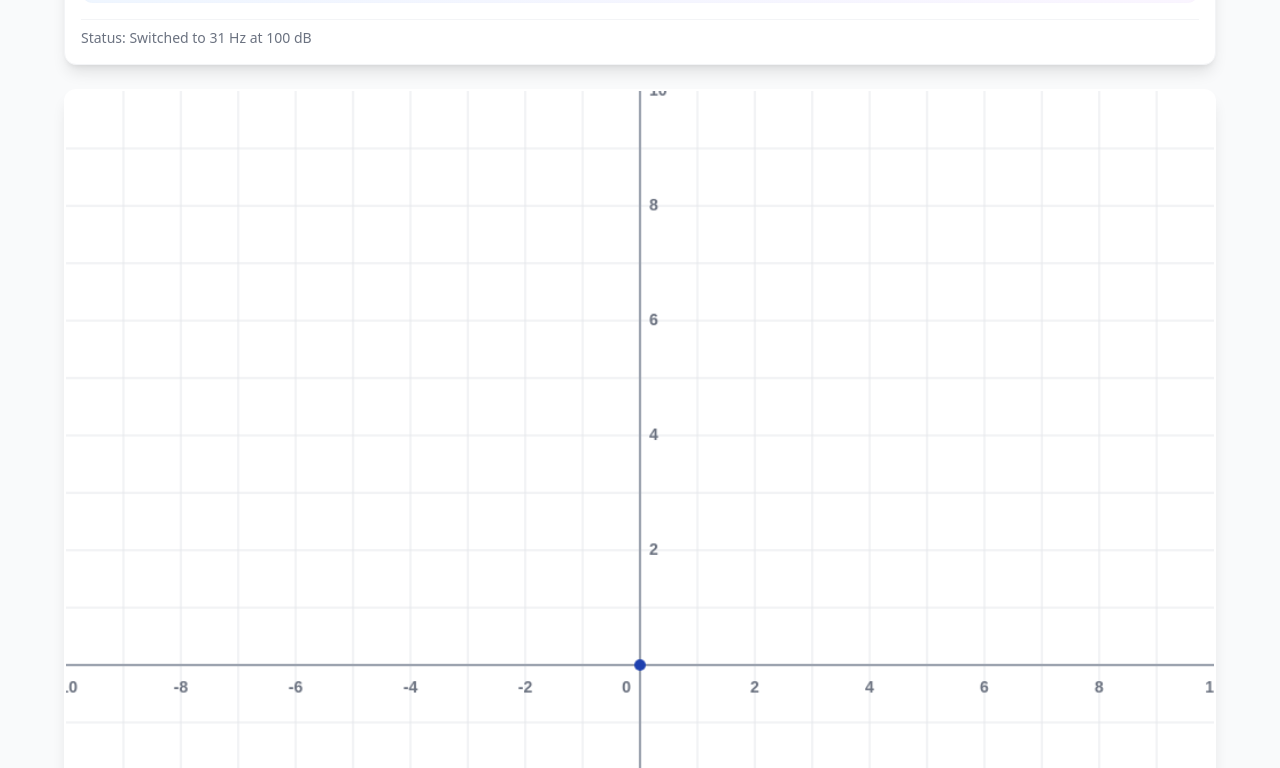
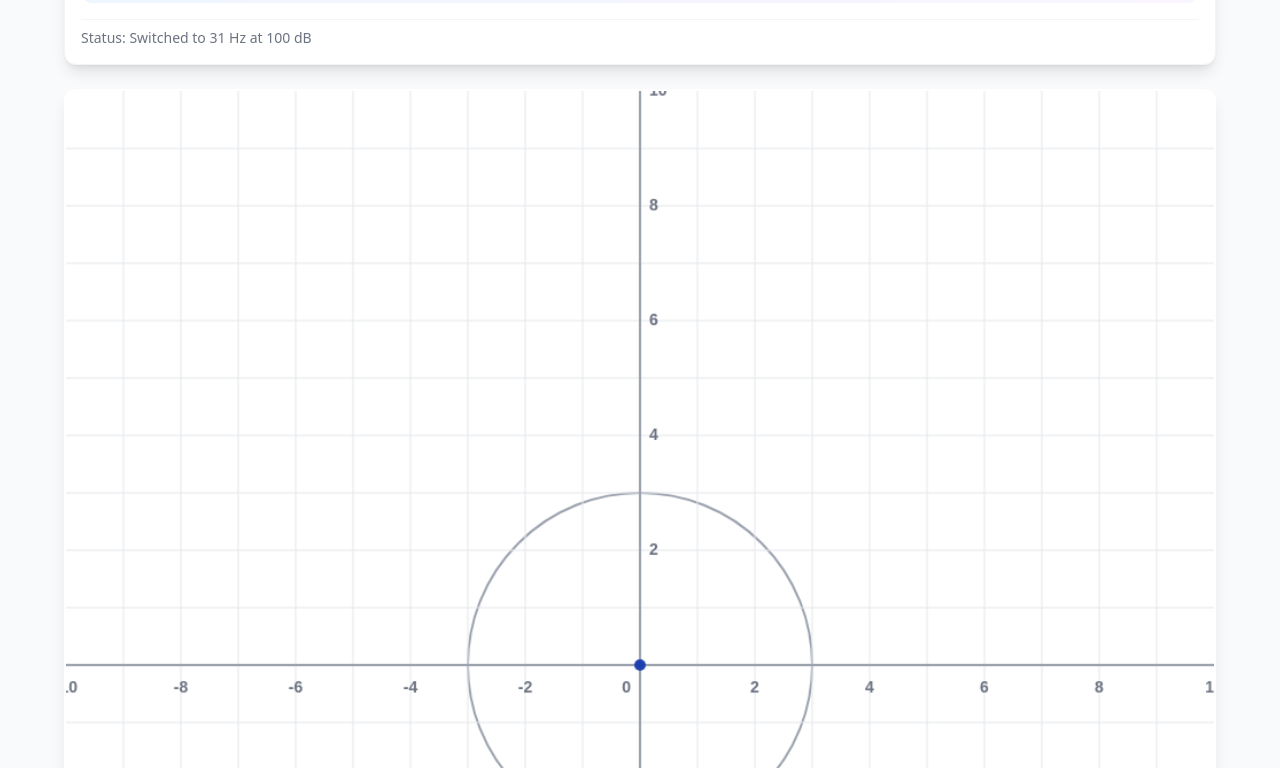
Before and after one commit to cjeon3/Sound-Object-Phenomenon-App, a plain HTML site: page index.html in a window 1280 px wide. Shown: the part 992-1760 px from the top of the page. Drawn offline with nearby package versions, Linux system fonts and the light colour scheme.

Commit message:
Update index.html

```diff
--- a/index.html
+++ b/index.html
@@ -5,7 +5,6 @@
     <meta name="viewport" content="width=device-width, initial-scale=1.0, maximum-scale=1.0, user-scalable=no">
     <title>Sound Object Visualization Research Tool</title>
 
-    <!-- PWA Meta Tags -->
     <link rel="manifest" href="manifest.json">
     <meta name="mobile-web-app-capable" content="yes">
     <meta name="apple-mobile-web-app-capable" content="yes">
@@ -14,7 +13,6 @@
     <meta name="theme-color" content="#1e40af">
     <meta name="description" content="Draw and analyze perceived sound shapes for acoustic research">
 
-    <!-- iOS Icons -->
     <link rel="apple-touch-icon" href="icon-192.png">
 
     <script src="https://cdn.tailwindcss.com"></script>
@@ -267,7 +265,6 @@
             </div>
         </div>
 
-        <!-- Google Sheets Export Section -->
         <div class="bg-gradient-to-r from-emerald-50 to-teal-50 p-6 rounded-xl shadow-lg border-2 border-emerald-200">
             <h3 class="text-xl font-bold text-emerald-800 mb-3 flex items-center gap-2">
                 <svg class="w-6 h-6" fill="none" stroke="currentColor" viewBox="0 0 24 24">
@@ -304,6 +301,7 @@
         const CANVAS_SIZE = 1000;
         const UNIT_RANGE = 10;
         const SCALE_FACTOR = CANVAS_SIZE / (UNIT_RANGE * 2);
+        const BACKGROUND_CIRCLE_RADIUS_UNITS = 3; // <-- ADDED CONSTANT
 
         const frequencies = [
             { hz: 31, db: 100 }, { hz: 62.5, db: 100 }, { hz: 125, db: 90 },
@@ -416,6 +414,28 @@
         }
 
         // Drawing functions
+
+        // <-- ADDED FUNCTION: Draws a circle with a radius of 3 units
+        function drawBackgroundCircle() {
+            const center = CANVAS_SIZE / 2;
+            // Calculate radius in pixels: 3 units * SCALE_FACTOR (50 pixels/unit) = 150 pixels
+            const radiusPixels = BACKGROUND_CIRCLE_RADIUS_UNITS * SCALE_FACTOR;
+
+            ctx.save();
+
+            ctx.beginPath();
+            ctx.arc(center, center, radiusPixels, 0, 2 * Math.PI);
+
+            // Use a subtle color for the background element
+            ctx.strokeStyle = '#9ca3af'; // Same as axis color
+            ctx.lineWidth = 2;
+
+            ctx.stroke();
+
+            ctx.restore();
+        }
+        // END ADDED FUNCTION -->
+
         function drawGrid() {
             const center = CANVAS_SIZE / 2;
             const gridColor = '#e5e7eb';
@@ -524,6 +544,9 @@
             if (backgroundImage) {
                 ctx.drawImage(backgroundImage, 0, 0, CANVAS_SIZE, CANVAS_SIZE);
             }
+
+            // <-- MODIFIED LINE: Draw the background circle first (in the background)
+            drawBackgroundCircle();
 
             drawGrid();
 
```
